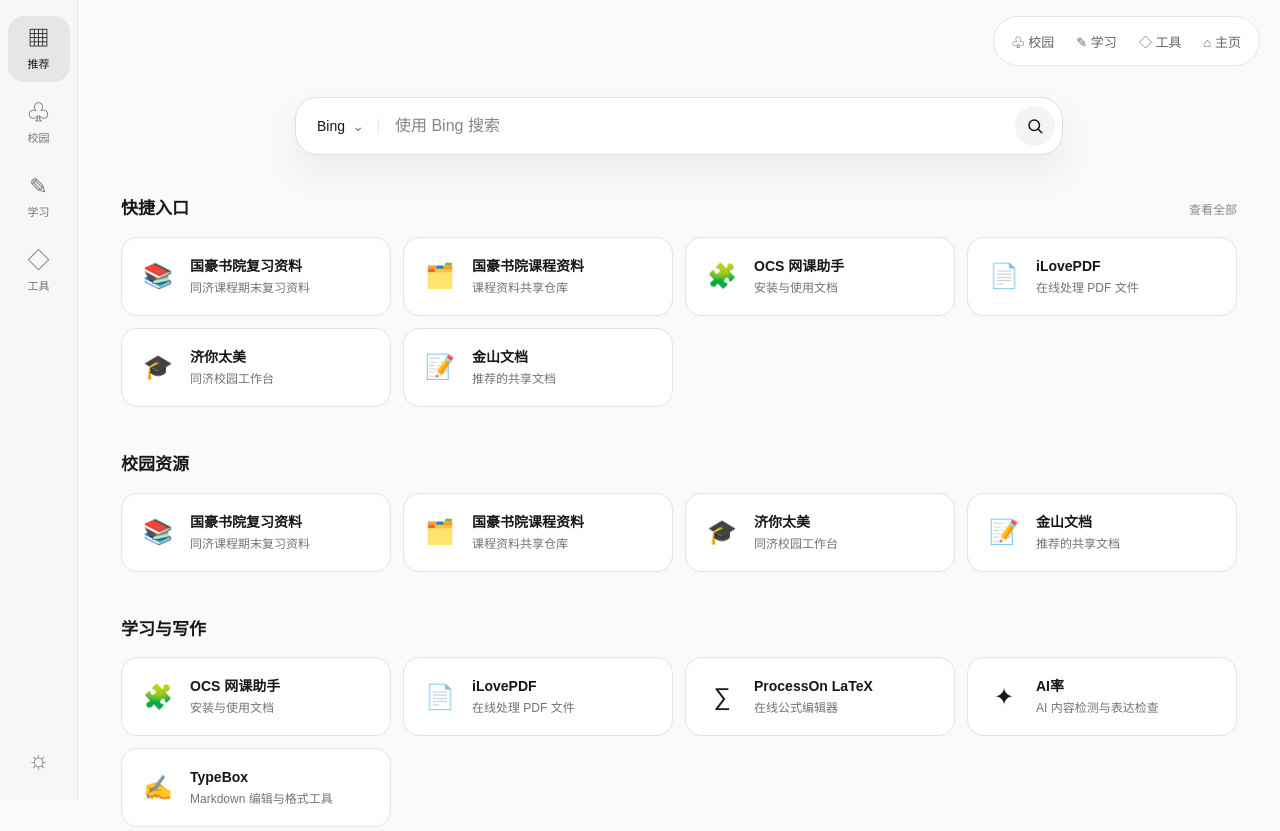
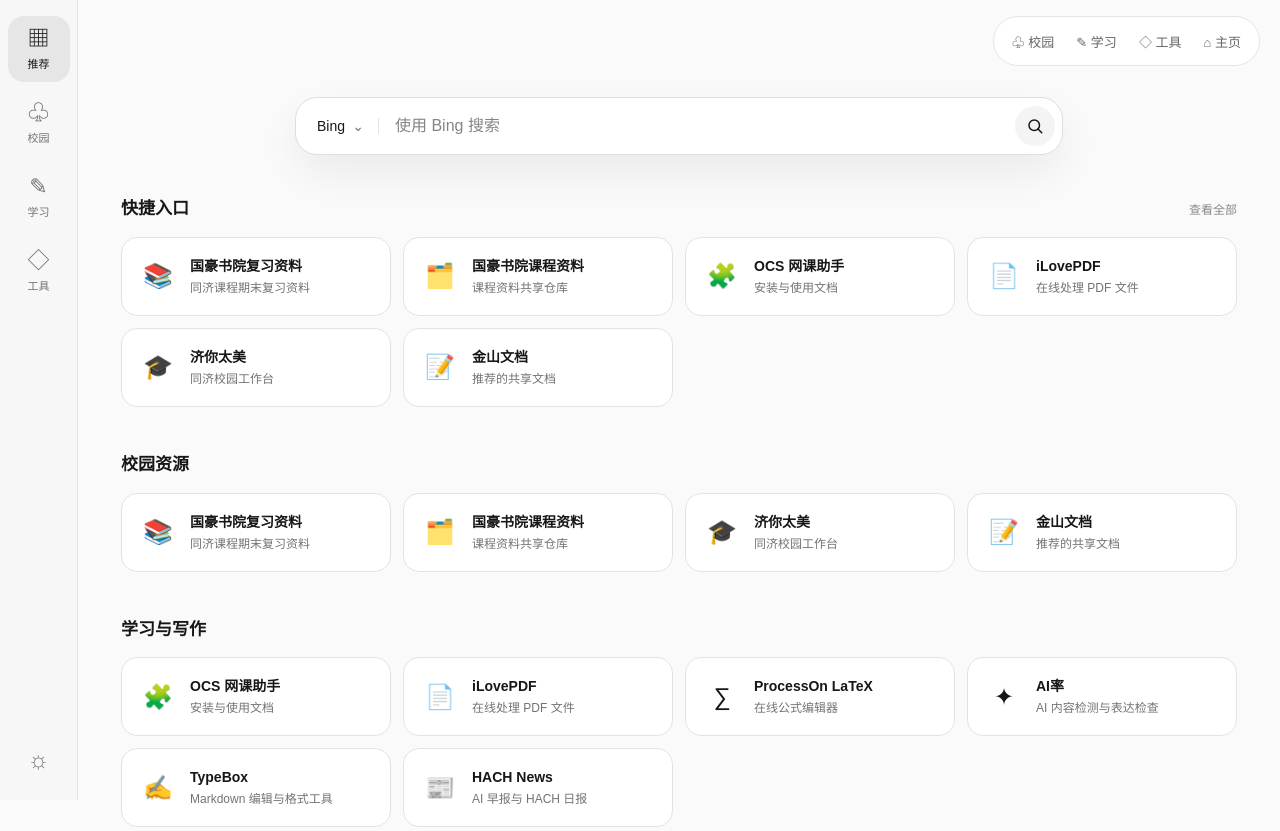
Before and after one commit to GPDdev/tools.hachile.org, a plain HTML site: page index.html in a window 1280 px wide. Shown: the top 831 px of the page. Drawn offline with Linux system fonts and the light colour scheme.

Commit message:
feat: add HACH News to tools directory

```diff
--- a/index.html
+++ b/index.html
@@ -71,6 +71,7 @@
           <a class="link-card" href="https://www.processon.com/latex" target="_blank" rel="noopener noreferrer"><span class="card-icon">∑</span><span class="card-copy"><strong>ProcessOn LaTeX</strong><small>在线公式编辑器</small></span></a>
           <a class="link-card" href="https://www.ailv.run/" target="_blank" rel="noopener noreferrer"><span class="card-icon">✦</span><span class="card-copy"><strong>AI率</strong><small>AI 内容检测与表达检查</small></span></a>
           <a class="link-card" href="https://box.muran.tech/" target="_blank" rel="noopener noreferrer"><span class="card-icon">✍️</span><span class="card-copy"><strong>TypeBox</strong><small>Markdown 编辑与格式工具</small></span></a>
+          <a class="link-card" href="https://news.hachile.org/" target="_blank" rel="noopener noreferrer"><span class="card-icon">📰</span><span class="card-copy"><strong>HACH News</strong><small>AI 早报与 HACH 日报</small></span></a>
         </div>
       </section>
 
```
